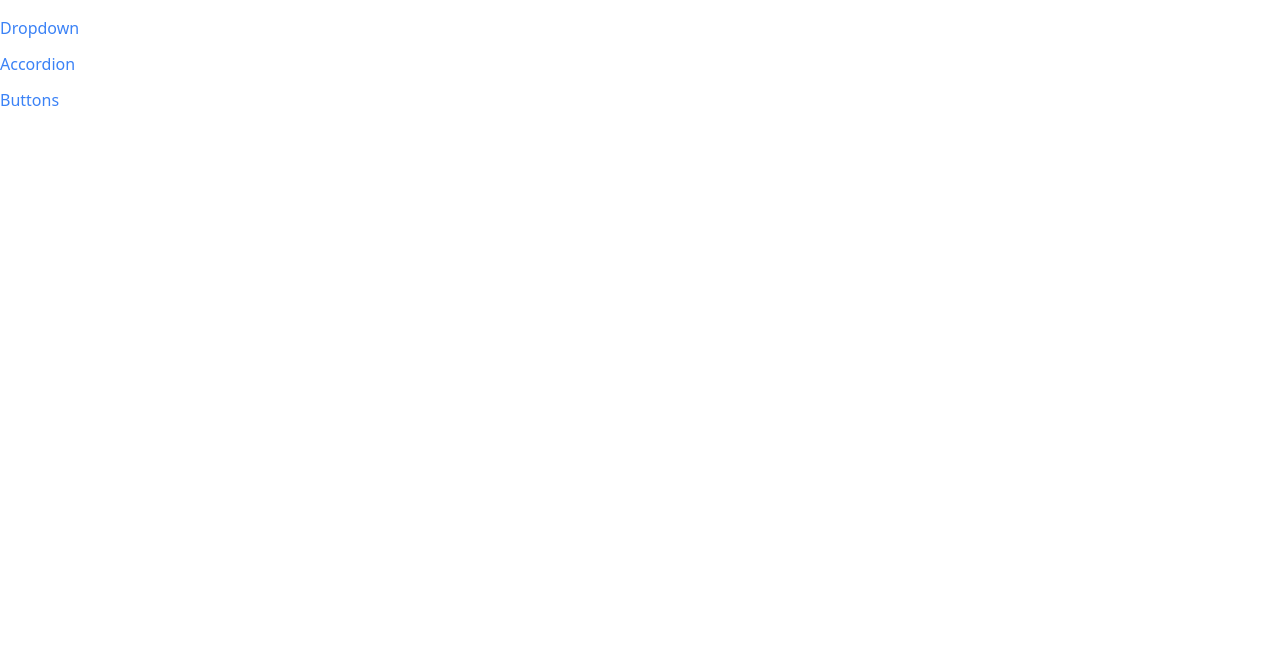
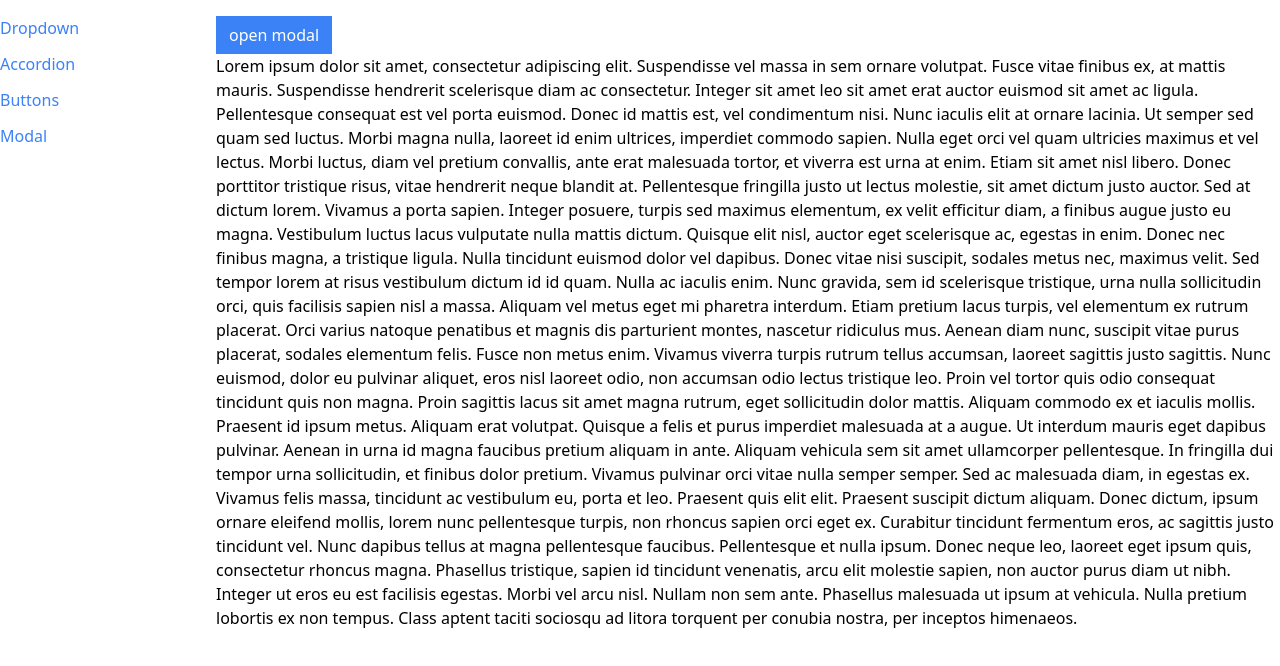
Before and after one commit to jesusoyer/React-components-project, a React (Create React App) app in the folder comps/: page /modal in a window 1280 px wide. Shown: the top 666 px of the page. Built offline with nearby package versions, Linux system fonts and the light colour scheme.

Commit message:
finished modal

```diff
--- a/comps/public/index.html
+++ b/comps/public/index.html
@@ -39,5 +39,6 @@
       To begin the development, run `npm start` or `yarn start`.
       To create a production bundle, use `npm run build` or `yarn build`.
     -->
+    <div class="modal-container"></div>
   </body>
 </html>
--- a/comps/src/App.js
+++ b/comps/src/App.js
@@ -3,7 +3,7 @@ import Route from './components/Route';
 import AccordionPage from './pages/AccordionPage';
 import DropdownPage from './pages/DropdownPage';
 import ButtonPage from './pages/ButtonPage';
-
+import ModalPage from './pages/ModalPage';
 
 
 
@@ -25,6 +25,9 @@ function App(){
     <Route path="/buttons">
         <ButtonPage />
     </Route>
+    <Route path="/modal">
+        <ModalPage />
+    </Route>
 
     </div>
 
--- /dev/null
+++ b/comps/src/components/Modals.js
@@ -0,0 +1,44 @@
+import ReactDOM  from "react-dom";
+import { useEffect } from "react";
+
+
+function Modal({onClose, children, actionBar}){
+useEffect(()=> {
+    document.body.classList.add('overflow-hidden');
+
+    return () => {
+        document.body.classList.remove('overflow-hidden');
+    }
+},[]);
+
+useEffect(()=>{
+
+    document.body.classList.add('overflow-hidden');
+
+    return () =>{
+        document.body.classList.remove('overflow-hidden');
+    }
+},[]);
+
+return ReactDOM.createPortal(
+<div>
+        <div
+        onClick={onClose}
+        className="fixed inset-0 bg-gray-300 opacity-80"></div>
+        <div className="fixed inset-40 p-10 bg-white">
+          <div className="flex flex-col justify-between">
+          {children}
+          <div className="flex justify-end">{actionBar}</div>
+
+          </div>
+        </div>
+    </div>,
+    document.querySelector('.modal-container')
+
+);
+
+
+
+}
+
+export default Modal;
--- a/comps/src/components/Sidebar.js
+++ b/comps/src/components/Sidebar.js
@@ -4,7 +4,8 @@ function SideBar(){
 const links = [
     {label:'Dropdown', path: '/' },
     {label: 'Accordion', path: 'accordion' },
-    {label: 'Buttons', path: '/buttons' }
+    {label: 'Buttons', path: '/buttons' },
+    {label: 'Modal', path: '/modal'}
 ];
 
 const renderedLinks = links.map((link)=>{
--- /dev/null
+++ b/comps/src/pages/ModalPage.js
@@ -0,0 +1,46 @@
+import { useState } from "react";
+import Modal from "../components/Modals";
+import Button from "../components/Button";
+
+function ModalPage(){
+const [showModal, setShowModal]=useState(false);
+
+const handleClick = ()=>{
+    setShowModal(true);
+};
+const handleClose = () =>{
+    setShowModal(false)
+}
+const actionBar = <div>
+<Button onClick={handleClose} primary>I Accept</Button>
+</div>
+const modal =<Modal onClose={handleClose} actionBar={actionBar}>
+
+<p>Here is an important agreement for yo to accept</p>
+
+</Modal>
+
+    return(
+        <div className="relative">
+            <Button onClick={handleClick} primary >
+            open modal</Button>
+           {showModal && modal }
+           <p>
+           Lorem ipsum dolor sit amet, consectetur adipiscing elit. Suspendisse vel massa in sem ornare volutpat. Fusce vitae finibus ex, at mattis mauris. Suspendisse hendrerit scelerisque diam ac consectetur. Integer sit amet leo sit amet erat auctor euismod sit amet ac ligula. Pellentesque consequat est vel porta euismod. Donec id mattis est, vel condimentum nisi. Nunc iaculis elit at ornare lacinia.
+
+Ut semper sed quam sed luctus. Morbi magna nulla, laoreet id enim ultrices, imperdiet commodo sapien. Nulla eget orci vel quam ultricies maximus et vel lectus. Morbi luctus, diam vel pretium convallis, ante erat malesuada tortor, et viverra est urna at enim. Etiam sit amet nisl libero. Donec porttitor tristique risus, vitae hendrerit neque blandit at. Pellentesque fringilla justo ut lectus molestie, sit amet dictum justo auctor. Sed at dictum lorem. Vivamus a porta sapien. Integer posuere, turpis sed maximus elementum, ex velit efficitur diam, a finibus augue justo eu magna. Vestibulum luctus lacus vulputate nulla mattis dictum. Quisque elit nisl, auctor eget scelerisque ac, egestas in enim. Donec nec finibus magna, a tristique ligula. Nulla tincidunt euismod dolor vel dapibus. Donec vitae nisi suscipit, sodales metus nec, maximus velit.
+
+Sed tempor lorem at risus vestibulum dictum id id quam. Nulla ac iaculis enim. Nunc gravida, sem id scelerisque tristique, urna nulla sollicitudin orci, quis facilisis sapien nisl a massa. Aliquam vel metus eget mi pharetra interdum. Etiam pretium lacus turpis, vel elementum ex rutrum placerat. Orci varius natoque penatibus et magnis dis parturient montes, nascetur ridiculus mus. Aenean diam nunc, suscipit vitae purus placerat, sodales elementum felis. Fusce non metus enim. Vivamus viverra turpis rutrum tellus accumsan, laoreet sagittis justo sagittis. Nunc euismod, dolor eu pulvinar aliquet, eros nisl laoreet odio, non accumsan odio lectus tristique leo. Proin vel tortor quis odio consequat tincidunt quis non magna. Proin sagittis lacus sit amet magna rutrum, eget sollicitudin dolor mattis. Aliquam commodo ex et iaculis mollis.
+
+Praesent id ipsum metus. Aliquam erat volutpat. Quisque a felis et purus imperdiet malesuada at a augue. Ut interdum mauris eget dapibus pulvinar. Aenean in urna id magna faucibus pretium aliquam in ante. Aliquam vehicula sem sit amet ullamcorper pellentesque. In fringilla dui tempor urna sollicitudin, et finibus dolor pretium. Vivamus pulvinar orci vitae nulla semper semper. Sed ac malesuada diam, in egestas ex. Vivamus felis massa, tincidunt ac vestibulum eu, porta et leo. Praesent quis elit elit. Praesent suscipit dictum aliquam. Donec dictum, ipsum ornare eleifend mollis, lorem nunc pellentesque turpis, non rhoncus sapien orci eget ex.
+
+Curabitur tincidunt fermentum eros, ac sagittis justo tincidunt vel. Nunc dapibus tellus at magna pellentesque faucibus. Pellentesque et nulla ipsum. Donec neque leo, laoreet eget ipsum quis, consectetur rhoncus magna. Phasellus tristique, sapien id tincidunt venenatis, arcu elit molestie sapien, non auctor purus diam ut nibh. Integer ut eros eu est facilisis egestas. Morbi vel arcu nisl. Nullam non sem ante. Phasellus malesuada ut ipsum at vehicula. Nulla pretium lobortis ex non tempus. Class aptent taciti sociosqu ad litora torquent per conubia nostra, per inceptos himenaeos.
+
+
+            </p>
+            </div>
+    )
+
+}
+
+export default ModalPage;
```
